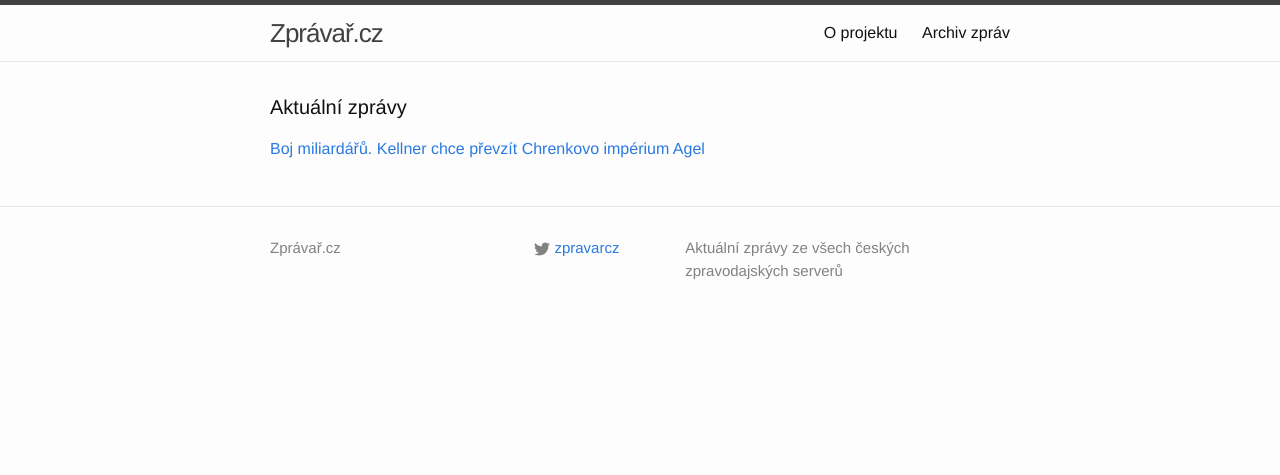
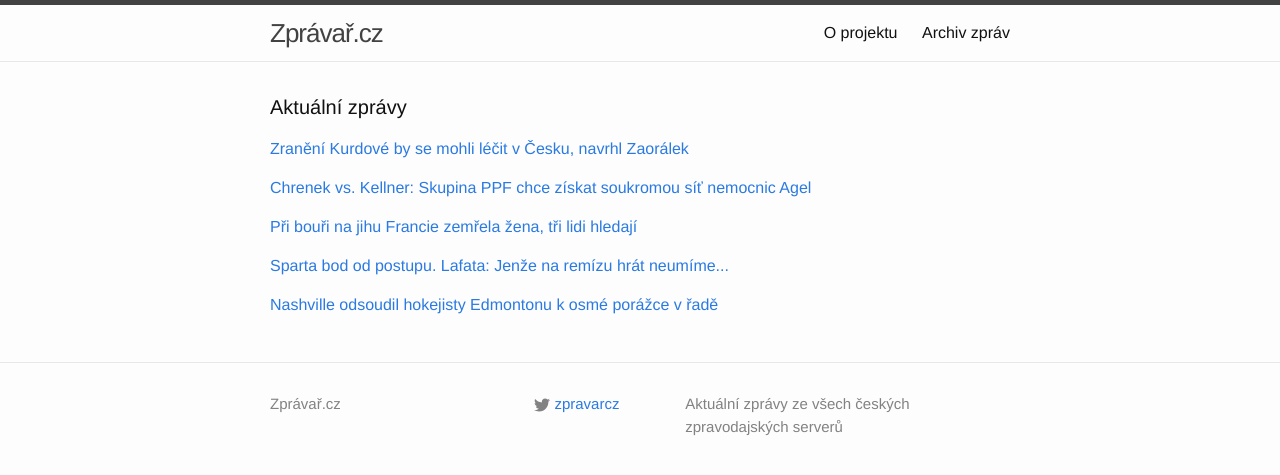
Before and after one commit to adliska/zpravar, a Jekyll site: the page built from index.html, in a window 1280 px wide. Shown: the top 475 px of the page. Built offline with Jekyll 4.4.1, drawn with Linux system fonts in a browser that asks for light colours.

Commit message:
zpravar news update

```diff
--- a/index.html
+++ b/index.html
@@ -5,11 +5,44 @@
 <div class="home">
     <h1 class="page-heading">Aktuální zprávy</h1>
 
-<p><a href="javascript:;" onclick="toggle_visibility('zpravy0')">Boj miliardářů. Kellner chce převzít Chrenkovo impérium Agel</a></p>
+<p><a href="javascript:;" onclick="toggle_visibility('zpravy0')">Zranění Kurdové by se mohli léčit v Česku, navrhl Zaorálek</a></p>
 <div id="zpravy0" style="display:none">
 <ul>
+<li><a href=http://www.ceskatelevize.cz/ct24/svet/293801-zraneni-kurdove-by-se-mohli-lecit-v-cesku-navrhl-zaoralek/>Zranění Kurdové by se mohli léčit v Česku, navrhl Zaorálek - www.ceskatelevize.cz</a></li>
+<li><a href=http://zpravy.idnes.cz/zraneni-kurdove-lecba-v-cesku-zaorael-dw9-/zahranicni.aspx?c=A141128_065447_zahranicni_skr>Zranění pešmergové by se mohli léčit v Česku, navrhl Kurdům Zaorálek - zpravy.idnes.cz</a></li>
+<li><a href=http://zpravy.aktualne.cz/domaci/zraneni-kurdove-by-se-mohli-lecit-v-cesku-navrhl-zaoralek/r~6296ecb076c611e4b5c5002590604f2e/>Zranění Kurdové by se mohli léčit v Česku, navrhl Zaorálek - zpravy.aktualne.cz</a></li>
+<li><a href=http://www.tyden.cz/rubriky/domaci/kurdove-zraneni-islamisty-at-se-leci-v-cesku-navrhl-zaoralek_325550.html>Kurdy zraněné islamisty ať léčí Češi, navrhl Zaorálek - www.tyden.cz</a></li>
+<li><a href=http://www.novinky.cz/zahranicni/blizky-a-stredni-vychod/354798-kurdsti-bojovnici-by-se-meli-lecit-v-ceske-republice.html>Kurdští bojovníci by se měli léčit v České republice - www.novinky.cz</a></li>
+<li><a href=http://www.ceskenoviny.cz/zpravy/zpravy/zraneni-kurdove-by-se-mohli-lecit-v-cesku-navrhl-zaoralek/1152444>Zranění Kurdové by se mohli léčit v Česku, navrhl Zaorálek - www.ceskenoviny.cz</a></li>
+<li><a href=http://www.rozhlas.cz/_zprava/zraneni-kurdsti-bojovnici-by-se-mohli-lecit-v-ceskych-laznich-rekl-zaoralek--1425787>Zranění kurdští bojovníci by se mohli léčit v českých lázních, řekl Zaorálek - www.rozhlas.cz</a></li>
+</ul>
+</div><p><a href="javascript:;" onclick="toggle_visibility('zpravy1')">Chrenek vs. Kellner: Skupina PPF chce získat soukromou síť nemocnic Agel</a></p>
+<div id="zpravy1" style="display:none">
+<ul>
+<li><a href=http://byznys.ihned.cz/zpravodajstvi-cesko/c1-63181770-chrenek-vs-kellner-skupina-ppf-chce-ziskat-soukromou-sit-nemocnic-agel>Chrenek vs. Kellner: Skupina PPF chce získat soukromou síť nemocnic Agel - byznys.ihned.cz</a></li>
 <li><a href=http://zpravy.aktualne.cz/domaci/boj-miliardaru-kellner-chce-prevzit-chrenkovo-imperium-agel/r~2d68933076c211e4bdad0025900fea04/>Boj miliardářů. Kellner chce převzít Chrenkovo impérium Agel - zpravy.aktualne.cz</a></li>
 <li><a href=http://www.financninoviny.cz/zpravodajstvi/zpravy/mfd-kellnerova-ppf-chce-prevzit-zdravotni-holding-agel/1152443>MfD: Kellnerova PPF chce převzít zdravotní holding Agel - www.financninoviny.cz</a></li>
 <li><a href=http://ekonomika.idnes.cz/kellner-prevzeti-agel-chrenek-dke-/ekonomika.aspx?c=A141127_185943_ekonomika_aba>Chystá se boj o Agel. Chrenkovo zdravotnické impérium chce Kellner - ekonomika.idnes.cz</a></li>
 </ul>
+</div><p><a href="javascript:;" onclick="toggle_visibility('zpravy2')">Při bouři na jihu Francie zemřela žena, tři lidi hledají</a></p>
+<div id="zpravy2" style="display:none">
+<ul>
+<li><a href=http://zpravy.aktualne.cz/zahranici/pri-bouri-na-jihu-francie-zemrela-zena-tri-lidi-hledaji/r~c9ca1ece76c711e4b6d20025900fea04/>Při bouři na jihu Francie zemřela žena, tři lidi hledají - zpravy.aktualne.cz</a></li>
+<li><a href=http://www.ceskenoviny.cz/zpravy/zpravy/pri-bouri-na-jihu-francie-zemrela-zena-tri-lide-se-pohresuji/1152418>Při bouři na jihu Francie zemřela žena, tři lidé se pohřešují - www.ceskenoviny.cz</a></li>
+<li><a href=http://www.novinky.cz/zahranicni/evropa/354799-boure-zabijela-ve-francii.html>Bouře zabíjela ve Francii - www.novinky.cz</a></li>
+</ul>
+</div><p><a href="javascript:;" onclick="toggle_visibility('zpravy3')">Sparta bod od postupu. Lafata:  Jenže na remízu hrát neumíme...</a></p>
+<div id="zpravy3" style="display:none">
+<ul>
+<li><a href=http://www.tyden.cz/rubriky/sport/fotbal/evropske-pohary/sparta-bod-od-postupu-lafata-jenze-na-remizu-hrat-neumime_325549.html>Sparta bod od postupu. Lafata:  Jenže na remízu hrát neumíme... - www.tyden.cz</a></li>
+<li><a href=http://www.tyden.cz/rubriky/sport/fotbal/evropske-pohary/sparta-bod-od-postupu-ale-na-remizu-hrat-neumime-varuje-lafata_325549.html>Sparta bod od postupu. Ale na remízu hrát neumíme, varuje Lafata - www.tyden.cz</a></li>
+<li><a href=http://sport.aktualne.cz/lafata-vzdycky-kdyz-nam-stacila-remiza-jsme-ji-neuhrali/r~8c224c04767211e48ee3002590604f2e/>Lafata: Vždycky, když nám stačila remíza, jsme ji neuhráli - sport.aktualne.cz</a></li>
+</ul>
+</div><p><a href="javascript:;" onclick="toggle_visibility('zpravy4')">Nashville odsoudil hokejisty Edmontonu k osmé porážce v řadě</a></p>
+<div id="zpravy4" style="display:none">
+<ul>
+<li><a href=http://hokej.idnes.cz/nashville-fotbalovym-vysledkem-zdolal-edmonton-fuu-/nhl.aspx?c=A141128_071406_nhl_Mkr>Nashville odsoudil hokejisty Edmontonu k osmé porážce v řadě - hokej.idnes.cz</a></li>
+<li><a href=http://www.sportovninoviny.cz/zpravy/edmonton-prohral-v-nhl-poosme-v-rade/1152448>Edmonton prohrál v NHL poosmé v řadě - www.sportovninoviny.cz</a></li>
+<li><a href=http://sport.aktualne.cz/oilers-prohrali-poosme-v-rade-v-nashvillu-padl-jediny-gol/r~fc23b23076c311e490f70025900fea04/>Oilers prohráli poosmé v řadě, v Nashvillu padl jediný gól - sport.aktualne.cz</a></li>
+</ul>
 </div></div>
```
